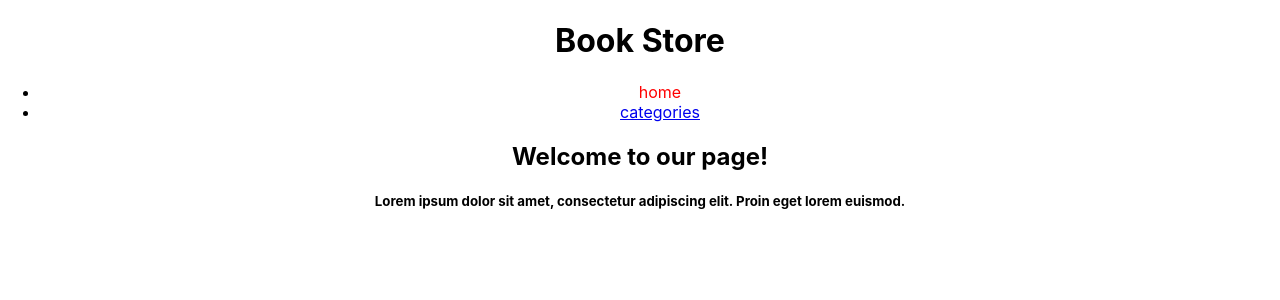
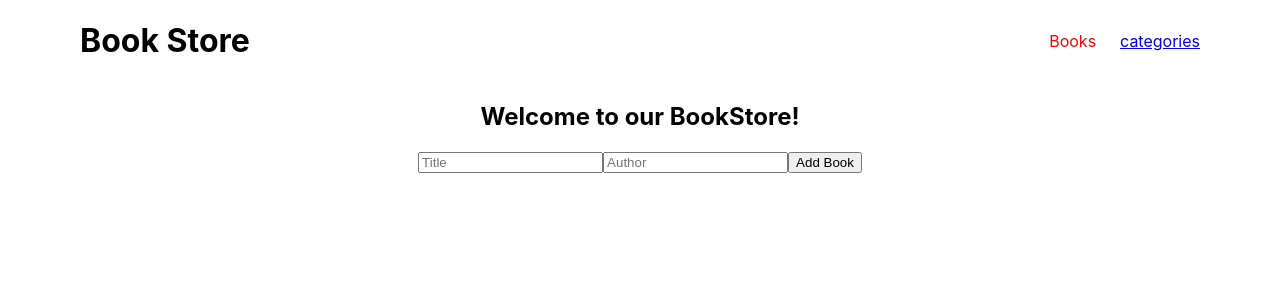
Before and after one commit to Santosh-Konappanavar/bookstoreUsing-react, a React (Create React App) app: page / in a window 1280 px wide. Shown: the top 300 px of the page. Built offline with nearby package versions, Linux system fonts and the light colour scheme.

Commit message:
ADD:setup the bookstore

```diff
--- a/src/App.css
+++ b/src/App.css
@@ -6,6 +6,26 @@
   height: 40vmin;
   pointer-events: none;
 }
+
+.header {
+  display: flex;
+  justify-content: space-between;
+  margin: 0rem 5rem;
+  align-items: center;
+}
+
+.links {
+  display: flex;
+  list-style: none;
+  gap: 1.5rem;
+}
+
+.books {
+  list-style: none;
+  margin: 2% auto;
+}
+
+
 
 .links li a:hover,
 .links li a.active {
--- a/src/App.js
+++ b/src/App.js
@@ -1,7 +1,8 @@
 import './App.css';
 import { Routes, Route, BrowserRouter } from 'react-router-dom';
 import Header from './components/head';
-import Home from './Routes/home';
+import Book from './Routes/book';
+import Checkstatus from './Routes/catagery';
 
 function App() {
   return (
@@ -9,7 +10,8 @@ function App() {
       <BrowserRouter>
         <Header />
         <Routes>
-          <Route path="/" element={<Home />} />
+          <Route path="/" element={<Book />} />
+          <Route path="categories" element={<Checkstatus />} />
         </Routes>
       </BrowserRouter>
     </div>
--- /dev/null
+++ b/src/Routes/book.js
@@ -0,0 +1,11 @@
+import React from 'react';
+import AddBookForm from '../components/addbook';
+
+export default function Book() {
+  return (
+    <>
+      <h2>Welcome to our BookStore!</h2>
+      <AddBookForm />
+    </>
+  );
+}
--- /dev/null
+++ b/src/Routes/catagery.js
@@ -0,0 +1,11 @@
+import React from 'react';
+import Categary from '../components/categories';
+
+export default function Checkstatus() {
+  return (
+    <>
+      <h2>Check the status</h2>
+      <Categary />
+    </>
+  );
+}
--- a/src/Routes/home.js
+++ /dev/null
@@ -1,10 +0,0 @@
-import React from 'react';
-
-export default function Home() {
-  return (
-    <>
-      <h2>Welcome to our page!</h2>
-      <h5>Lorem ipsum dolor sit amet, consectetur adipiscing elit. Proin eget lorem euismod.</h5>
-    </>
-  );
-}
--- /dev/null
+++ b/src/components/addbook.jsx
@@ -0,0 +1,50 @@
+import React, { useState } from 'react';
+
+const AddBookForm = () => {
+  const [title, setTitle] = useState('');
+  const [author, setAuthor] = useState('');
+  const [books, setBooks] = useState([]);
+
+  const handleSubmit = (e) => {
+    e.preventDefault();
+    const newBook = { id: Date.now(), title, author };
+    setBooks([...books, newBook]);
+    setTitle('');
+    setAuthor('');
+  };
+
+  return (
+    <div>
+      <form onSubmit={handleSubmit}>
+        <input
+          type="text"
+          placeholder="Title"
+          value={title}
+          onChange={(e) => setTitle(e.target.value)}
+          required
+        />
+        <input
+          type="text"
+          placeholder="Author"
+          value={author}
+          onChange={(e) => setAuthor(e.target.value)}
+          required
+        />
+        <button type="submit">Add Book</button>
+      </form>
+      <ul className="books">
+        {books.map((book) => (
+          <li key={book.id}>
+            {book.title}
+            {' '}
+            by
+            {' '}
+            {book.author}
+          </li>
+        ))}
+      </ul>
+    </div>
+  );
+};
+
+export default AddBookForm;
--- /dev/null
+++ b/src/components/categories.js
@@ -0,0 +1,19 @@
+import React, { useState } from 'react';
+
+const Categary = () => {
+  const [status, setStatus] = useState('inactive');
+  const handlingstaus = () => {
+    setStatus('active');
+  };
+  return (
+    <div>
+      <p>
+        Status:
+        {' '}
+        {status}
+      </p>
+      <button type="button" onClick={handlingstaus}>Check status</button>
+    </div>
+  );
+};
+export default Categary;
--- a/src/components/link.js
+++ b/src/components/link.js
@@ -1,5 +1,5 @@
 const links = [
-  { path: '/', text: 'home' },
+  { path: '/', text: 'Books ' },
   { path: 'categories', text: 'categories' },
 ];
 
```
